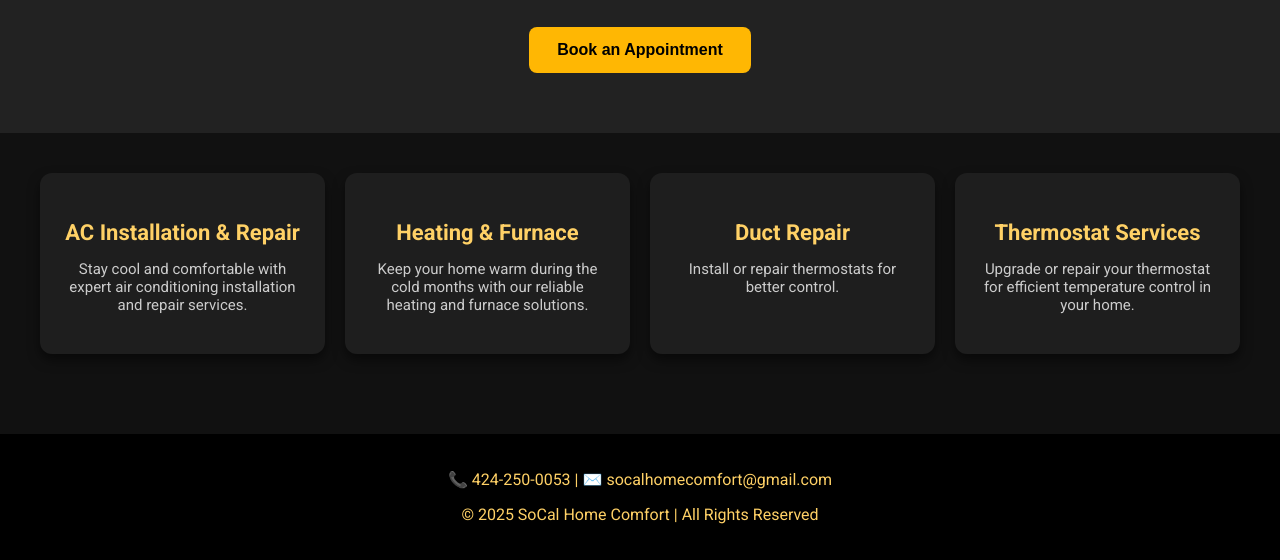
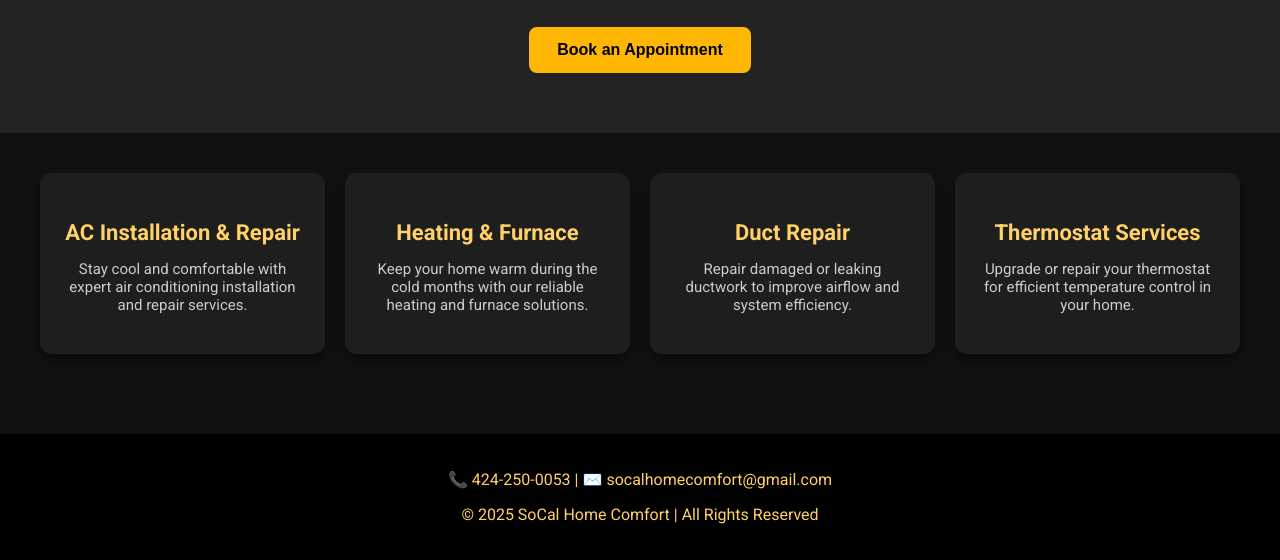
Before and after one commit to henry90732-gif/socal, a plain HTML site: page index.html in a window 1280 px wide. Shown: the part 359-919 px from the top of the page. Drawn offline with Linux system fonts and the light colour scheme.

Commit message:
Update duct repair description for clarity

```diff
--- a/index.html
+++ b/index.html
@@ -59,7 +59,7 @@
     </div>
     <div class="card">
       <h3>Duct Repair</h3>
-      <p>Install or repair thermostats for better control.</p>
+      <p>Repair damaged or leaking ductwork to improve airflow and system efficiency.</p>
     </div>
     <div class="card">
       <h3>Thermostat Services</h3>
```
